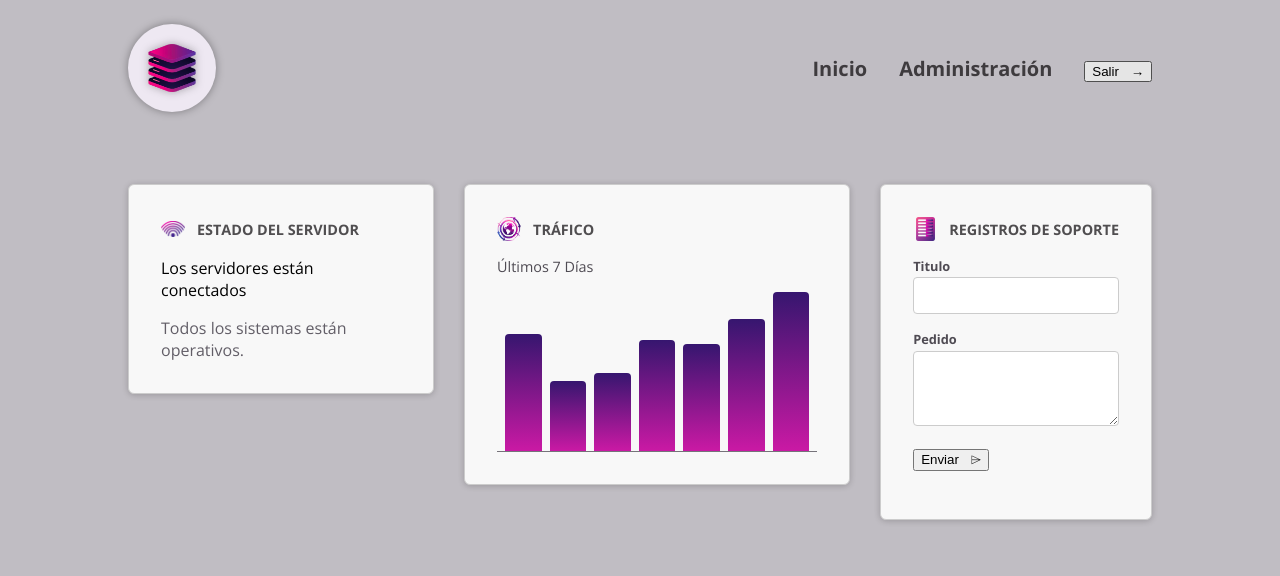
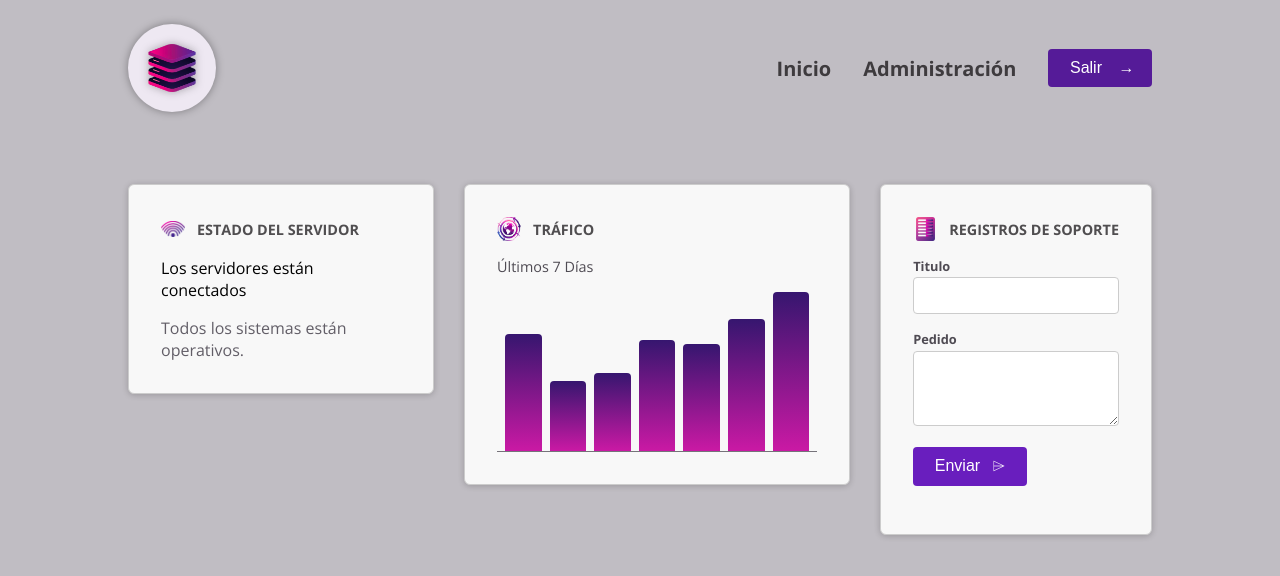
Before and after one commit to davedelf/Angular, an Angular app in the folder 05-dashboard/: page / in a window 1280 px wide. In both pictures the pointer is over the button 1118 px from the left and 71 px from the top of the page. Shown: the top 576 px of the page. Built offline with nearby package versions, Linux system fonts and the light colour scheme.

Commit message:
Damos estilo a los elementos mediante el host de componentes, en este caso a los button del componente boton

```diff
--- a/05-dashboard/src/app/compartida/boton/boton.component.css
+++ b/05-dashboard/src/app/compartida/boton/boton.component.css
@@ -1,4 +1,4 @@
-button {
+:host {
   display: inline-block;
   padding: 0.65rem 1.35rem;
   border-radius: 0.25rem;
@@ -10,7 +10,7 @@ button {
   border: none;
 }
 
-button:hover {
+:host:hover {
   background-color: #551b98;
 }
 
@@ -20,6 +20,6 @@ button:hover {
   transition: transform 0.2s ease-in-out;
 }
 
-button:hover .icono {
+:host:hover .icono {
   transform: translateX(4px);
 }
--- a/05-dashboard/src/app/compartida/boton/boton.component.html
+++ b/05-dashboard/src/app/compartida/boton/boton.component.html
@@ -1,3 +1,4 @@
+
 <span>
     <ng-content></ng-content>
 </span>
```
